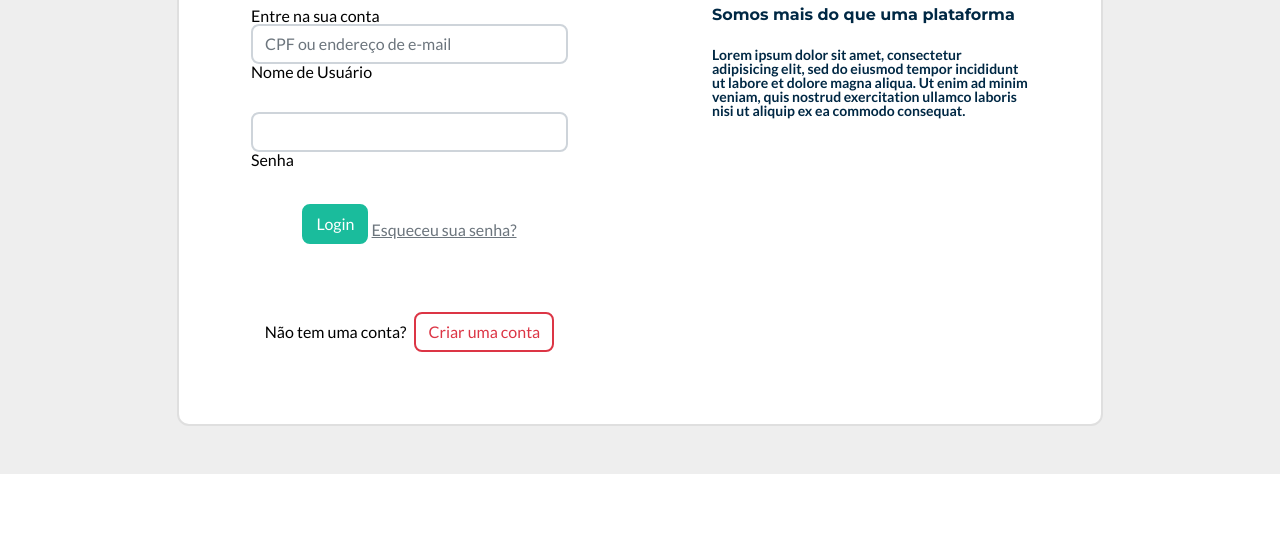
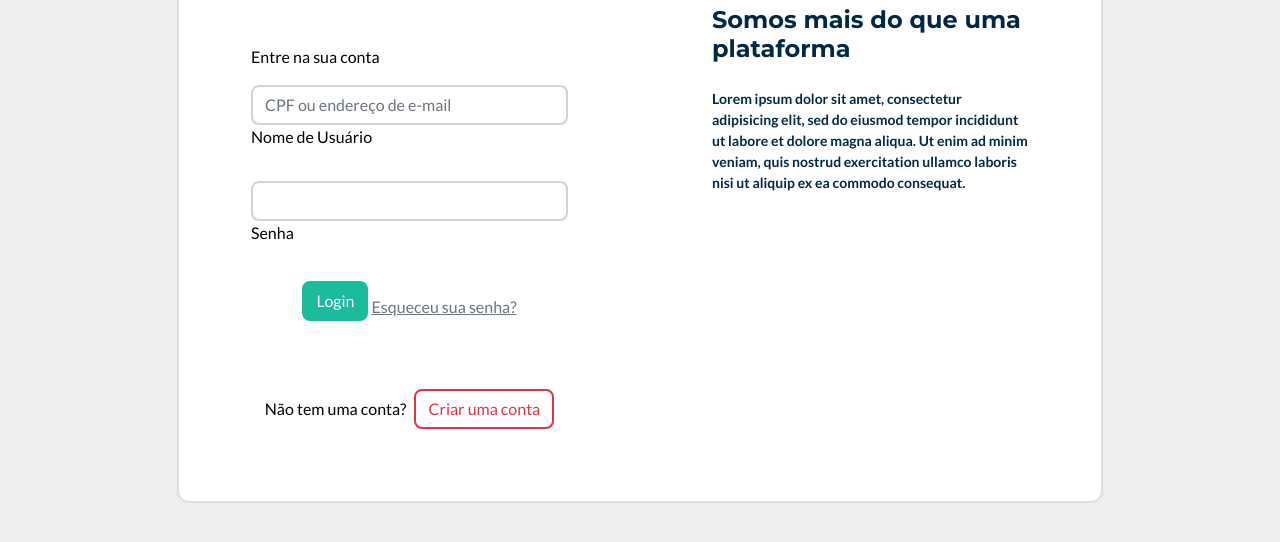
Before and after one commit to wb0gabriel/Guardians, a plain HTML site: page login.html in a window 1280 px wide. Shown: the part 352-894 px from the top of the page. Before the commit the page ends 826 px from the top, so only its background shows below. Drawn offline with Linux system fonts and the light colour scheme.

Commit message:
Update login.html

```diff
--- a/login.html
+++ b/login.html
@@ -14,8 +14,9 @@
         <link href="https://fonts.googleapis.com/css?family=Montserrat:400,700" rel="stylesheet" type="text/css" />
         <link href="https://fonts.googleapis.com/css?family=Lato:400,700,400italic,700italic" rel="stylesheet" type="text/css" />
         <!-- css (bootstrap incluso) -->
-        <link href="styles.css" rel="stylesheet"/>
+        <link href="styles.css" rel="style.css"/>
         <link rel="stylesheet" href="reset.css">
+        <link rel="stylesheet" href="styles.css"
     </head>
     <body id="page-top">
 
```
